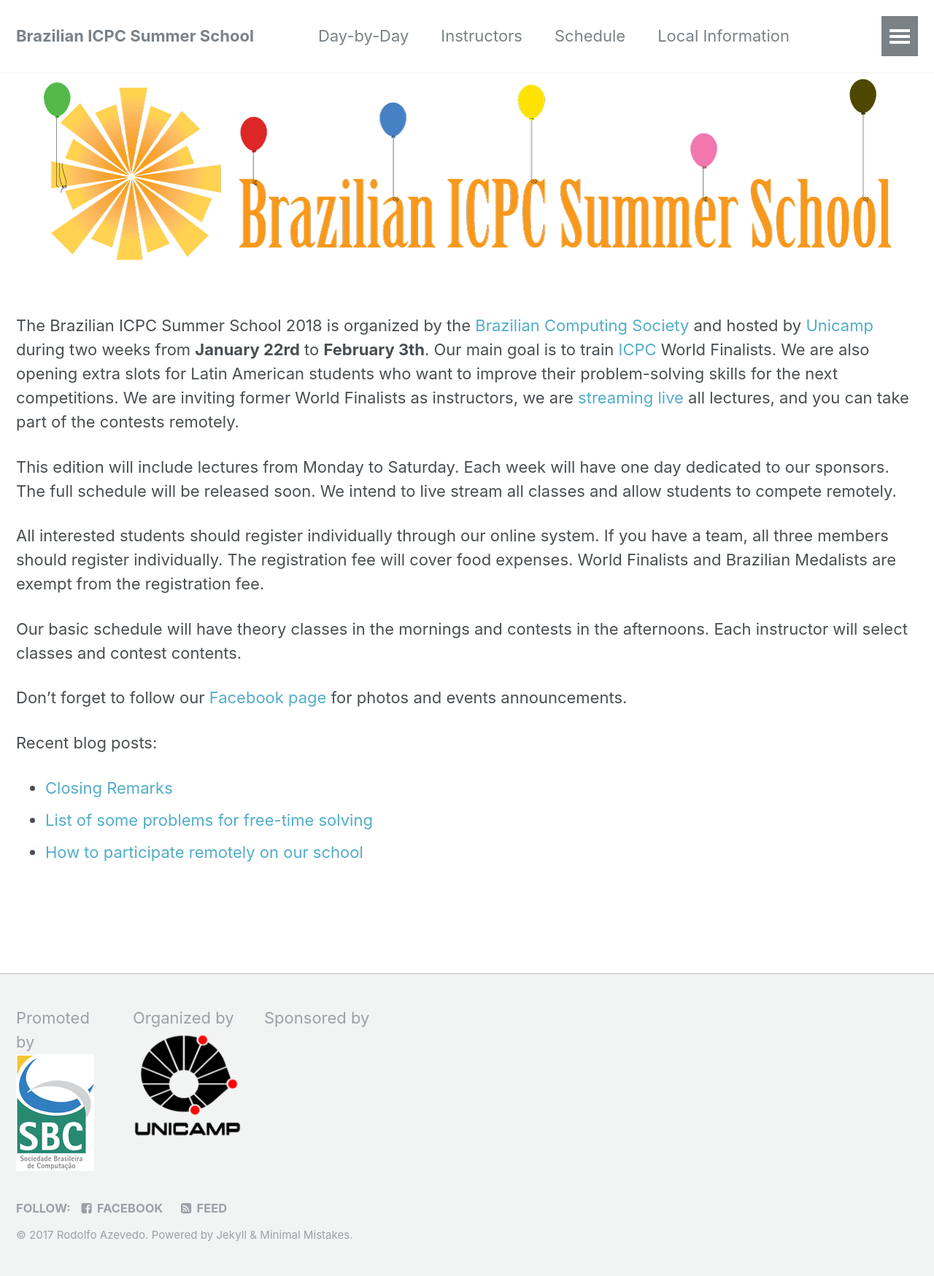
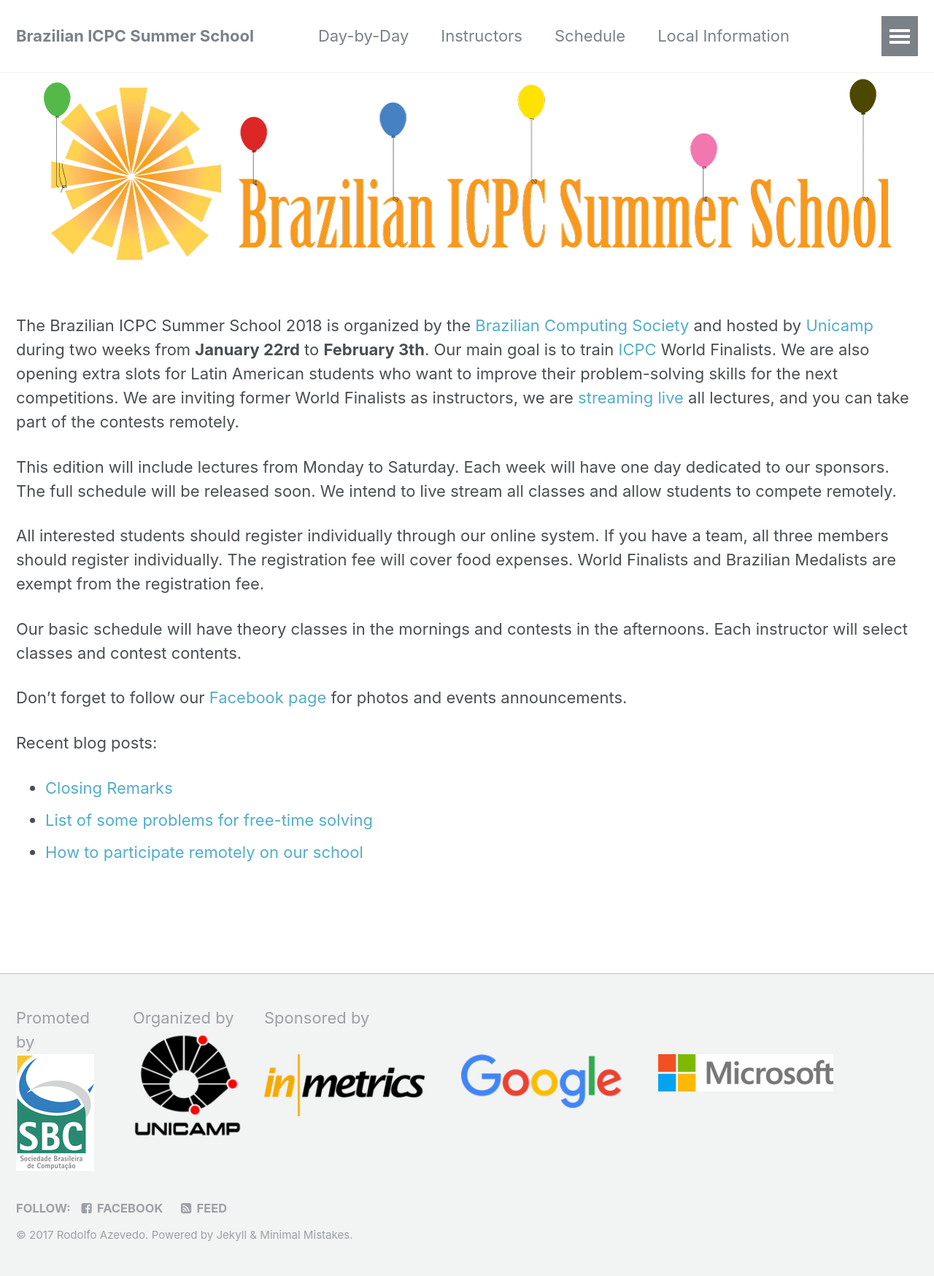
Before and after one commit to rjazevedo/BrazilianICPCSummerSchool2018, a Jekyll site: the page built from index.md, in a window 1280 px wide. Shown: the whole page at 73% size. Built offline with Jekyll 4.4.1, drawn with Linux system fonts in a browser that asks for light colours; the list of posts is cut into pages by our own code.

Commit message:
testing custom footer

```diff
--- a/_includes/footer/custom.html
+++ b/_includes/footer/custom.html
@@ -3,6 +3,9 @@
   <div style="float: left; width: 160px;heigh:200px;padding-right:30px;">Promoted by<br><img src="{{ base_path }}/images/logo-sbc.png"></div>
   <div style="float: left; width: 180px;heigh:200px;padding-right:30px;">Organized by<br><img src="{{ base_path }}/images/logo-unicamp.png"></div>
   <div style="float: left; heigh:200px;padding-right:30px;">Sponsored by<br>
+  <div style="float: left; width: 270px;heigh:200px;padding-right:50px;"> <br><img src="{{ base_path }}/images/logo-inmetrics.png"></div>
+  <div style="float: left; width: 270px;heigh:200px;padding-right:50px;"> <br><img src="{{ base_path }}/images/logo-google.png"></div>
+  <div style="float: left; width: 270px;heigh:200px;"> <br><img src="{{ base_path }}/images/logo-microsoft.png"></div>
   </div>
 </div>
 
```
